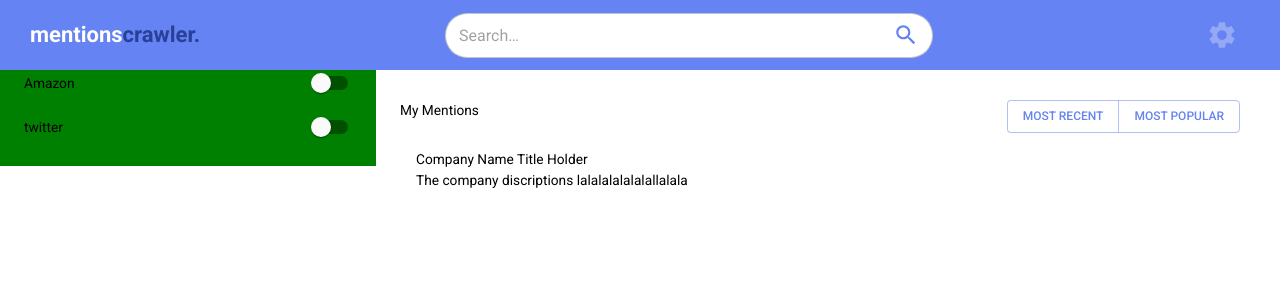
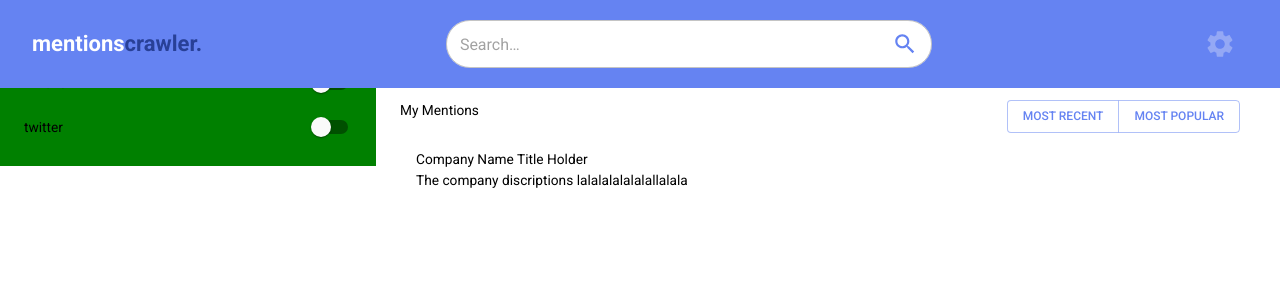
Before and after one commit to hatchways/team-banh-mi, a React (Create React App) app in the folder client/: page /dashboard in a window 1280 px wide. Shown: the top 300 px of the page. Built offline with nearby package versions, Linux system fonts and the light colour scheme.

Commit message:
Changed sizes to use the theme

```diff
--- a/client/src/components/Navbar.js
+++ b/client/src/components/Navbar.js
@@ -11,8 +11,8 @@ import { Link } from "react-router-dom";
 
 const useStyles = makeStyles((theme) => ({
   root: {
-    height: 70,
-    padding: 30,
+    height: theme.spacing(11),
+    padding: theme.spacing(4),
     backgroundColor: theme.palette.primary.main,
     boxShadow: "none",
     display: "flex",
@@ -33,7 +33,7 @@ const useStyles = makeStyles((theme) => ({
   search: {
     position: "relative",
     borderRadius: 100,
-    height: 45,
+    height: theme.spacing(6),
     outline: "none",
     backgroundColor: theme.palette.common.white,
     fontSize: 16,
```
